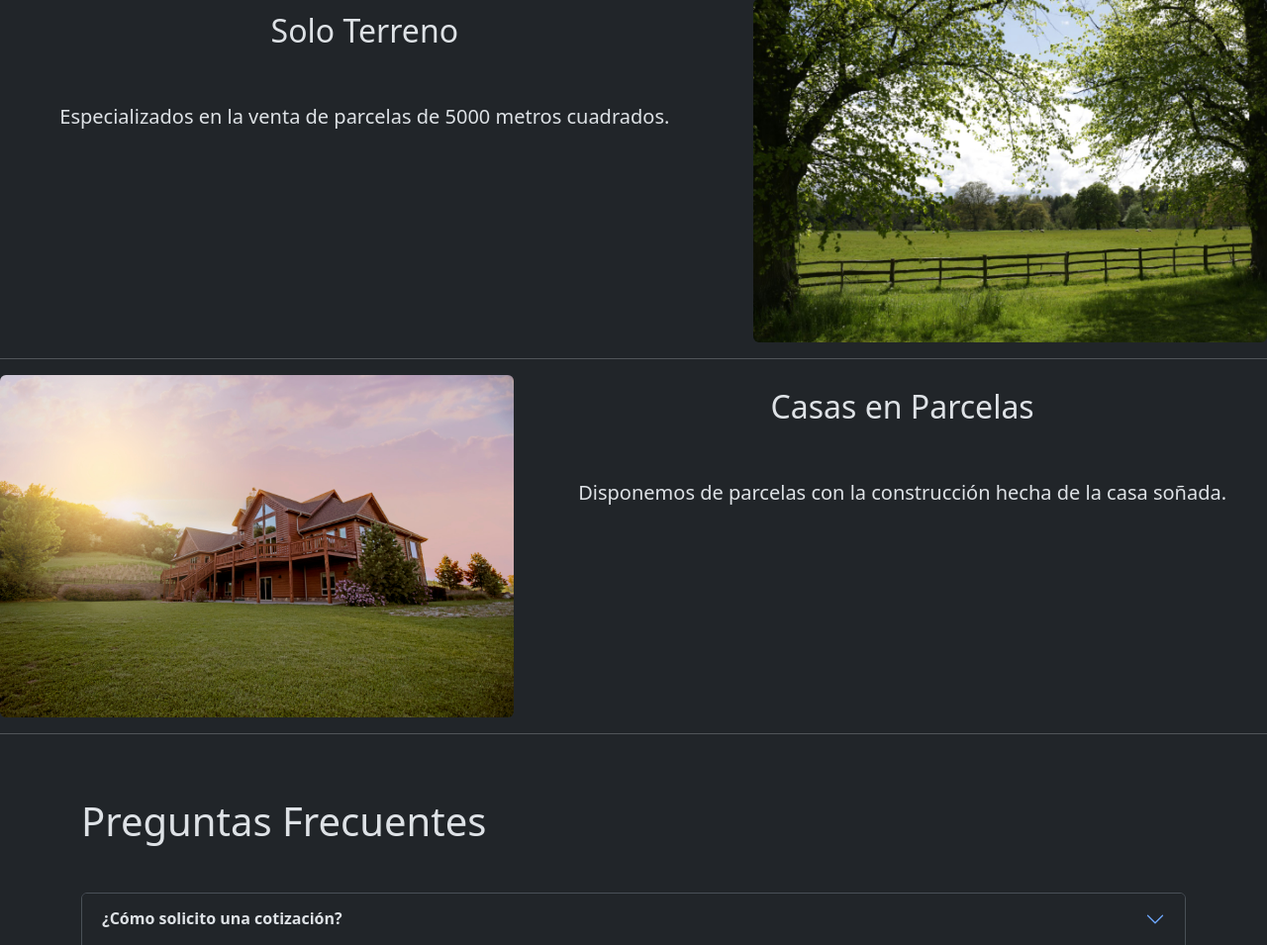
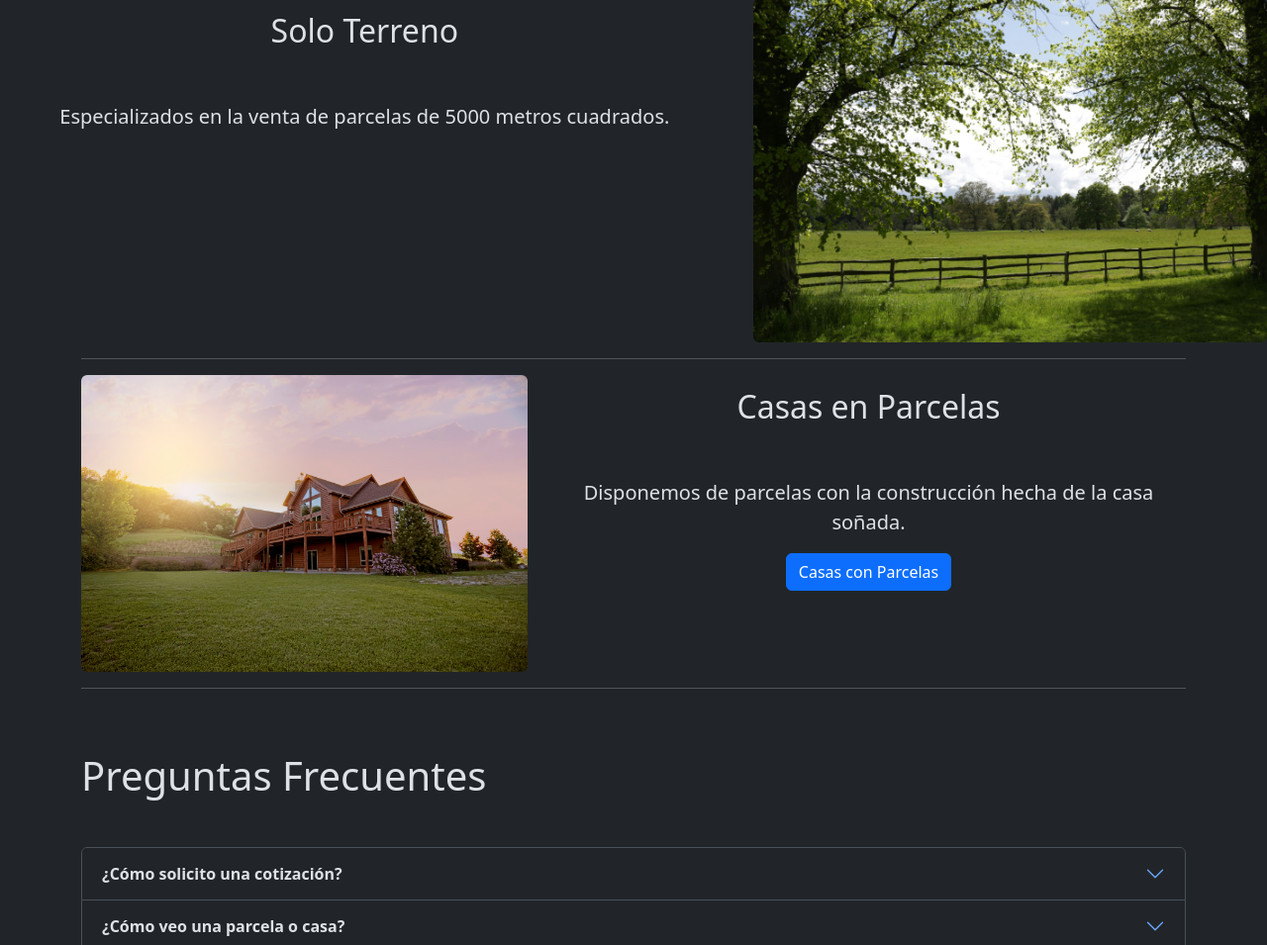
Before and after one commit to gmenesesdev/Evaluacion3_FrontEnd_Ciisarros, a PHP site: page /backend-sec71-evaluacion2/ in a window 1280 px wide. Shown: the part 1049-2004 px from the top of the page at 99% size. Run offline with PHP 8.4, Linux system fonts and the light colour scheme; data that the repository does not hold is empty.

Commit message:
Se actualiza componente casa en parcela para ir a formulario

```diff
--- a/componentes/casa_en_parcela.php
+++ b/componentes/casa_en_parcela.php
@@ -1,3 +1,4 @@
+<div class="container">
     <hr class="featurette-divider" />
     <div class="row featurette">
         <div class="col-md-7 order-md-2">
@@ -8,9 +9,13 @@
                 Disponemos de parcelas con la construcción hecha
                 de la casa soñada.
             </p>
+            <div class="text-center">
+                <button class="btn btn-primary" onclick="selectOption('Casas con Parcelas')">Casas con Parcelas</button>
+            </div>
         </div>
         <div class="col-md-5 order-md-1">
             <img src="img/bailey-anselme-Bkp3gLygyeA-unsplash.jpg" alt="" class="img-fluid rounded" />
         </div>
     </div>
     <hr class="featurette-divider" />
+</div>
```
Lines whose indentation alone changed are shown as unchanged.
